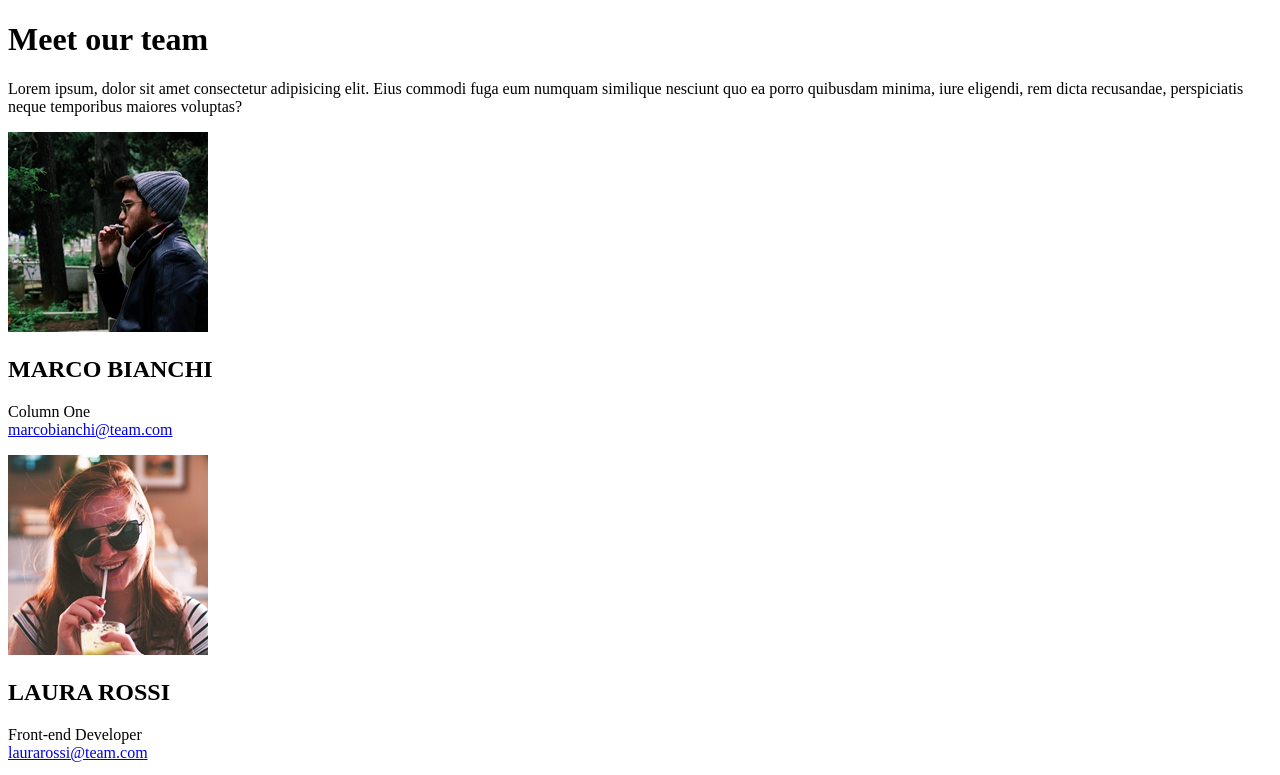
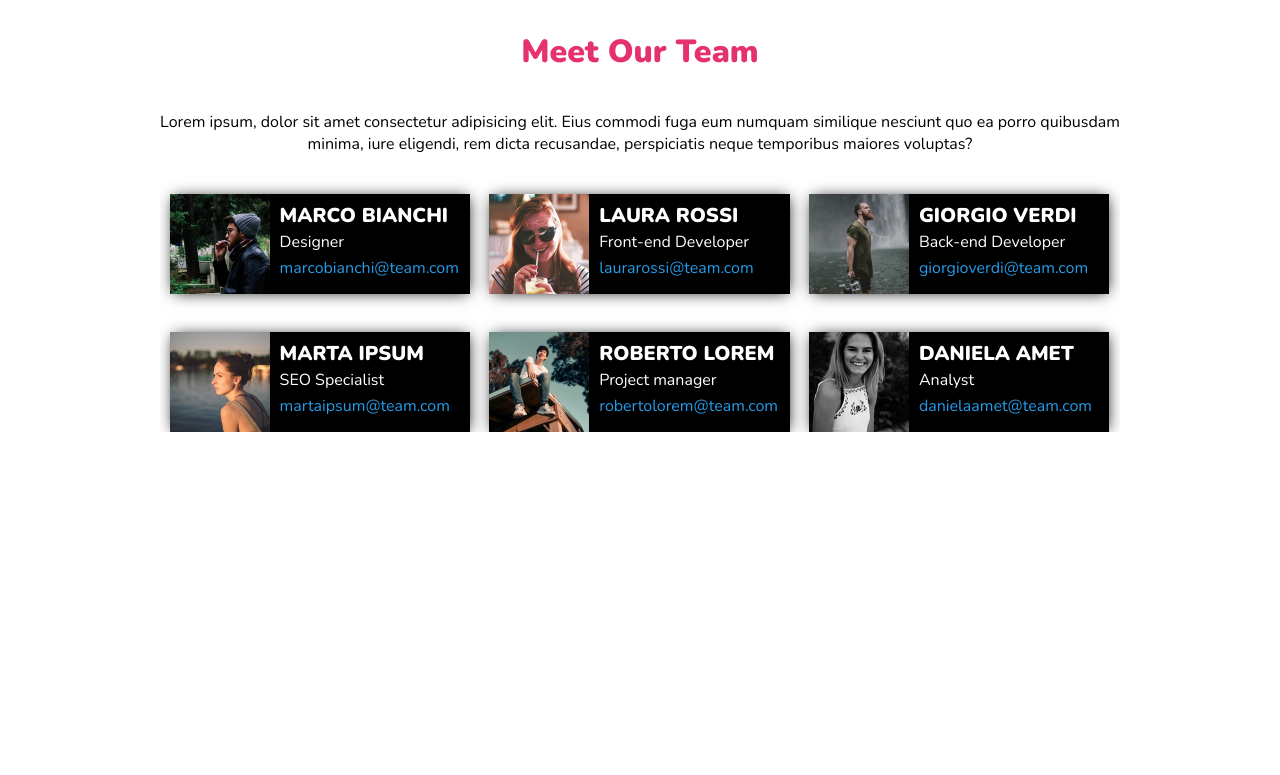
Before and after one commit to AlbertoScalia/html-css-float-cards, a plain HTML site: page index.html in a window 1280 px wide. Shown: the top 775 px of the page. Drawn offline with nearby package versions, Linux system fonts and the light colour scheme.

Commit message:
feat (css): add css

```diff
--- a/index.html
+++ b/index.html
@@ -5,12 +5,16 @@
     <meta http-equiv="X-UA-Compatible" content="IE=edge">
     <meta name="viewport" content="width=device-width, initial-scale=1.0">
     <title>html-css-float-cards</title>
+    <link rel="stylesheet" href="style.css">
+    <link rel="preconnect" href="https://fonts.googleapis.com">
+    <link rel="preconnect" href="https://fonts.gstatic.com" crossorigin>
+    <link href="https://fonts.googleapis.com/css2?family=Nunito:wght@400;900;1000&display=swap" rel="stylesheet">
 </head>
 <body>
 
     <!--Header con titolo-->
     <header>
-        <h1>Meet our team</h1>
+        <h1>Meet Our Team</h1>
     </header>
 
     <!--main con contenuti principali-->
@@ -20,42 +24,42 @@
         <p>Lorem ipsum, dolor sit amet consectetur adipisicing elit. Eius commodi fuga eum numquam similique nesciunt quo ea porro quibusdam minima, iure eligendi, rem dicta recusandae, perspiciatis neque temporibus maiores voluptas?</p>
 
         <!--Cards-->
-         <section>
+         <section class="column1">
             <img src="./img/male1.png" alt="foto Marco">
             <h2>MARCO BIANCHI</h2>
-            <p>Column One <br>
+            <p>Designer <br>
             <a href="mailto:marcobianchi@team.com">marcobianchi@team.com</a></p>
         </section>
 
-        <section>
+        <section class="column2">
             <img src="./img/female1.png" alt="foto Laura">
             <h2>LAURA ROSSI</h2>
             <p>Front-end Developer <br>
             <a href="mailto:laurarossi@team.com">laurarossi@team.com</a></p>
         </section>
 
-        <section>
+        <section class="column3">
             <img src="./img/male2.png" alt="foto Giorgio">
             <h2>GIORGIO VERDI</h2>
             <p>Back-end Developer <br>
             <a href="mailto:giorgioverdi@team.com">giorgioverdi@team.com</a></p>
         </section>
 
-        <section>
+        <section class="column1">
             <img src="./img/female2.png" alt="foto Marta">
             <h2>MARTA IPSUM</h2>
             <p>SEO Specialist <br>
             <a href="mailto:martaipsum@team.com">martaipsum@team.com</a></p>
         </section>
 
-        <section>
+        <section class="column2">
             <img src="./img/male3.png" alt="foto Roberto">
             <h2>ROBERTO LOREM</h2>
             <p>Project manager <br>
             <a href="mailto:robertolorem@team.com">robertolorem@team.com</a></p>
         </section>
 
-        <section>
+        <section class="column3">
             <img src="./img/female3.png" alt="foto Daniela">
             <h2>DANIELA AMET</h2>
             <p>Analyst <br>
--- /dev/null
+++ b/style.css
@@ -0,0 +1,65 @@
+* {
+    margin: 0;
+    box-sizing: border-box;
+    font-family: 'Nunito', sans-serif;
+    text-align: center;
+}
+
+body {
+    width: 75%;
+    margin: 0 auto;
+}
+
+header {
+    margin-top: 30px;
+}
+
+main {
+    overflow: auto;
+    margin-top: 4%;
+}
+
+.column1, .column2, .column3 {
+    width: 31.3%;
+    float: left;
+    margin: 4% 1% 0;
+}
+
+section {
+    margin-bottom: 1em;
+    background-color: black;
+    box-shadow: 1px 1px 15px -3px #000000;
+}
+
+h1 {
+    color: #e53170;
+    font-weight: 1000;
+}
+
+p {
+    color: black;
+    font-weight: 500;
+}
+
+section img {
+    float: left;
+    width: 100px;
+    margin-right: 10px;
+}
+
+h2, section p {
+    text-align: left;
+    color: white;
+    line-height: 26px;
+}
+
+h2 {
+    font-size: 20px;
+    font-weight: bold;
+    padding-top: 3%;
+}
+
+section a{
+    text-decoration: none;
+    color: #259ce9;
+}
```
